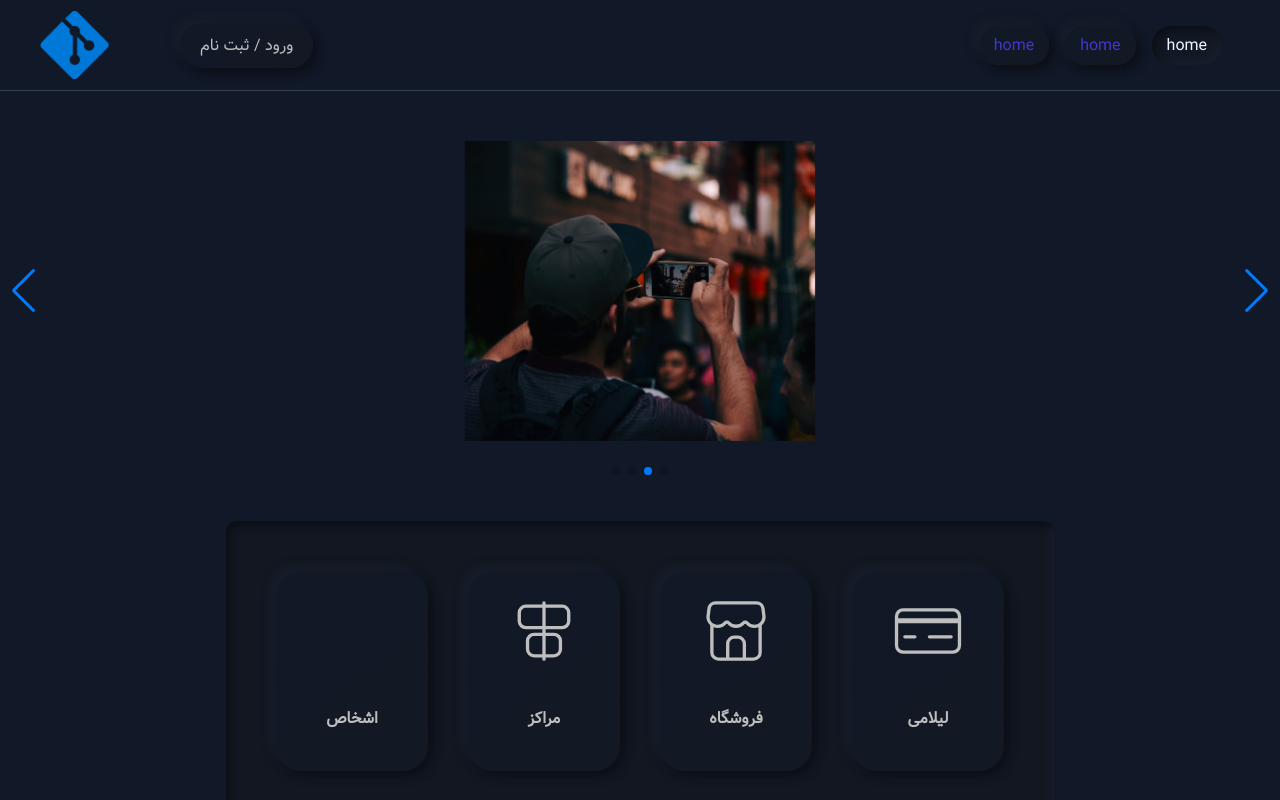
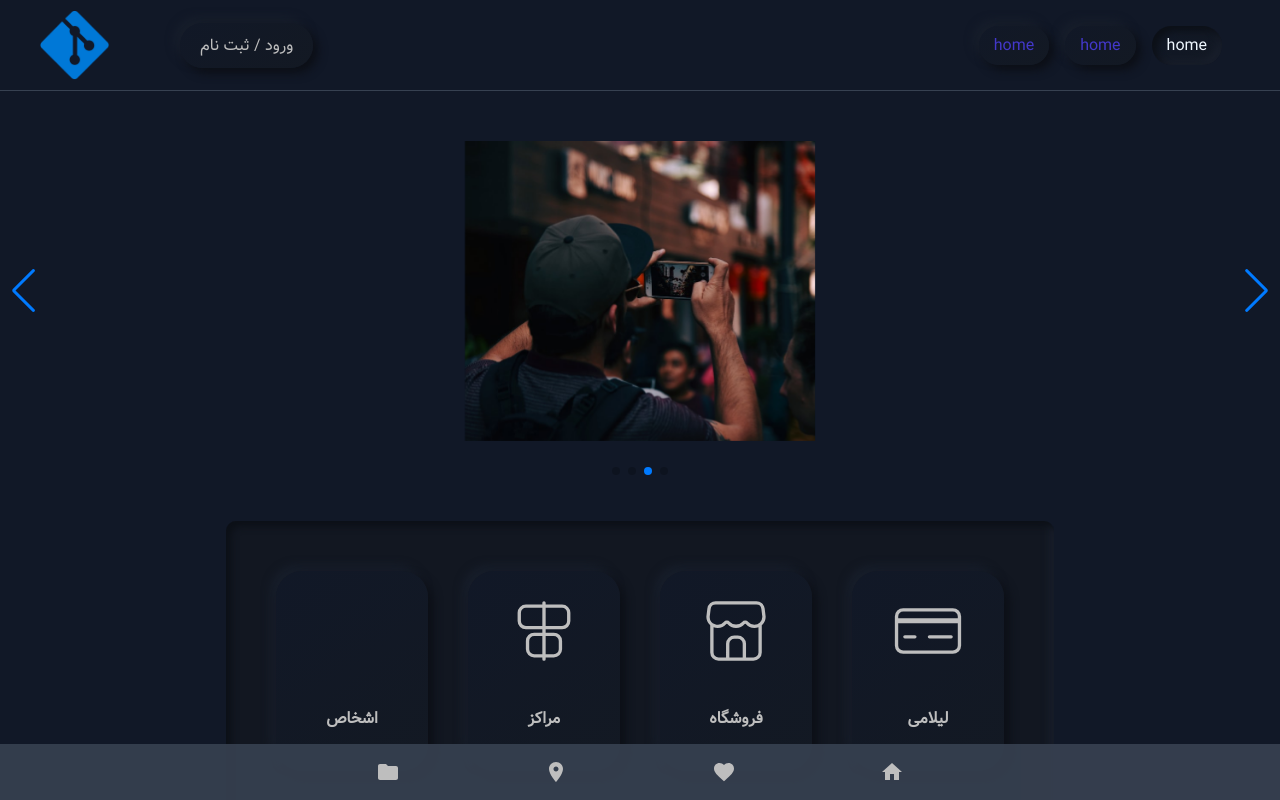
Before and after one commit to omidshayan/arya-web-app-front, a React (Create React App) app: page / in a window 1280 px wide. Shown: the top 800 px of the page. Built offline with nearby package versions, Linux system fonts and the light colour scheme; some icons are missing.

Commit message:
add navigation bottom menu

```diff
--- a/package.json
+++ b/package.json
@@ -17,6 +17,7 @@
     "react": "^18.2.0",
     "react-dom": "^18.2.0",
     "react-icons": "^4.12.0",
+    "react-router-dom": "^6.19.0",
     "react-scripts": "5.0.1",
     "swiper": "^11.0.4",
     "typescript": "^4.9.5",
--- a/src/App.tsx
+++ b/src/App.tsx
@@ -3,6 +3,7 @@ import './App.css';
 import MainComponents from './components/MainComponents/MainComponents';
 import IndexCard from './components/indexCard/IndexCard';
 import HomeSlider from './components/homeSlider/HomeSlider';
+import BottomNavigationMenu from './components/bottomNavigationMenu/BottomNavigationMenu';
 
 
 function App() {
@@ -13,6 +14,7 @@ function App() {
       {/* <MainSearchBox /> */}
       <IndexCard />
       <HomeSlider />
+      <BottomNavigationMenu />
     </>
   );
 }
--- /dev/null
+++ b/src/components/bottomNavigationMenu/BottomNavigationMenu.jsx
@@ -0,0 +1,50 @@
+import * as React from "react";
+import BottomNavigation from "@mui/material/BottomNavigation";
+import BottomNavigationAction from "@mui/material/BottomNavigationAction";
+import FolderIcon from "@mui/icons-material/Folder";
+import HomeIcon from '@mui/icons-material/Home';import FavoriteIcon from "@mui/icons-material/Favorite";
+import LocationOnIcon from "@mui/icons-material/LocationOn";
+import "./bottomNavitation.css";
+
+export default function BottomNavigationMenu() {
+  const [value, setValue] = React.useState("recents");
+
+  const handleChange = (event, newValue) => {
+    setValue(newValue);
+  };
+
+  return (
+    <div className="bottomNavigation">
+      <BottomNavigation
+        className="navigationItems"
+        value={value}
+        onChange={handleChange}
+      >
+        <BottomNavigationAction
+          className="bottomNavigationItem"
+          label="خانه"
+          value="خانه"
+          icon={<HomeIcon />}
+        />
+        <BottomNavigationAction
+          className="bottomNavigationItem"
+          label="Favorites"
+          value="favorites"
+          icon={<FavoriteIcon />}
+        />
+        <BottomNavigationAction
+          className="bottomNavigationItem"
+          label="Nearby"
+          value="nearby"
+          icon={<LocationOnIcon />}
+        />
+        <BottomNavigationAction
+          className="bottomNavigationItem"
+          label="Folder"
+          value="folder"
+          icon={<FolderIcon />}
+        />
+      </BottomNavigation>
+    </div>
+  );
+}
--- /dev/null
+++ b/src/components/bottomNavigationMenu/bottomNavitation.css
@@ -0,0 +1,13 @@
+.bottomNavigation{
+    position: fixed;
+    bottom: 0;
+    width: 100%;
+    z-index: 3;
+}
+.navigationItems{
+    background-color: #374151e8 !important;
+}
+.bottomNavigationItem{
+    color: var(--text-color) !important;
+    font-weight: bold;
+}
--- a/src/components/homeSlider/HomeSlider.jsx
+++ b/src/components/homeSlider/HomeSlider.jsx
@@ -1,16 +1,16 @@
-import React, { useRef, useState } from 'react';
+import React, { useRef, useState } from "react";
 // Import Swiper React components
-import { Swiper, SwiperSlide } from 'swiper/react';
+import { Swiper, SwiperSlide } from "swiper/react";
 
 // Import Swiper styles
-import 'swiper/css';
-import 'swiper/css/effect-coverflow';
-import 'swiper/css/pagination';
+import "swiper/css";
+import "swiper/css/effect-coverflow";
+import "swiper/css/pagination";
 
-import './homeSlider.css';
+import "./homeSlider.css";
 
 // import required modules
-import { EffectCoverflow, Pagination } from 'swiper/modules';
+import { EffectCoverflow, Pagination } from "swiper/modules";
 
 export default function HomeSlider() {
   return (
@@ -18,16 +18,21 @@ export default function HomeSlider() {
       <div className="homeSlider">
         <div className="sliderTitle">دسته بندی های محبوب</div>
         <Swiper
-        effect={'coverflow'}
+                autoplay={{
+                  delay: 2500,
+                  disableOnInteraction: false,
+                }}
+          effect={"coverflow"}
           grabCursor={true}
           centeredSlides={true}
-        slidesPerView={'auto'}
+          slidesPerView={"auto"}
           coverflowEffect={{
             rotate: 50,
             stretch: 0,
             depth: 100,
             modifier: 1,
             slideShadows: true,
+
           }}
           pagination={true}
           modules={[EffectCoverflow, Pagination]}
--- a/src/components/homeSlider/homeSlider.css
+++ b/src/components/homeSlider/homeSlider.css
@@ -19,7 +19,7 @@
 }
 .homeSlider {
   width: 60%;
-  margin: 30px auto;
+  margin: 30px auto 90px auto;
   padding: 30px;
   border-radius: 10px;
   background: #121721;
```
Also changed, not shown: 1 other file (tests, documents, lock files or other folders). Lines whose indentation alone changed are shown as unchanged.
